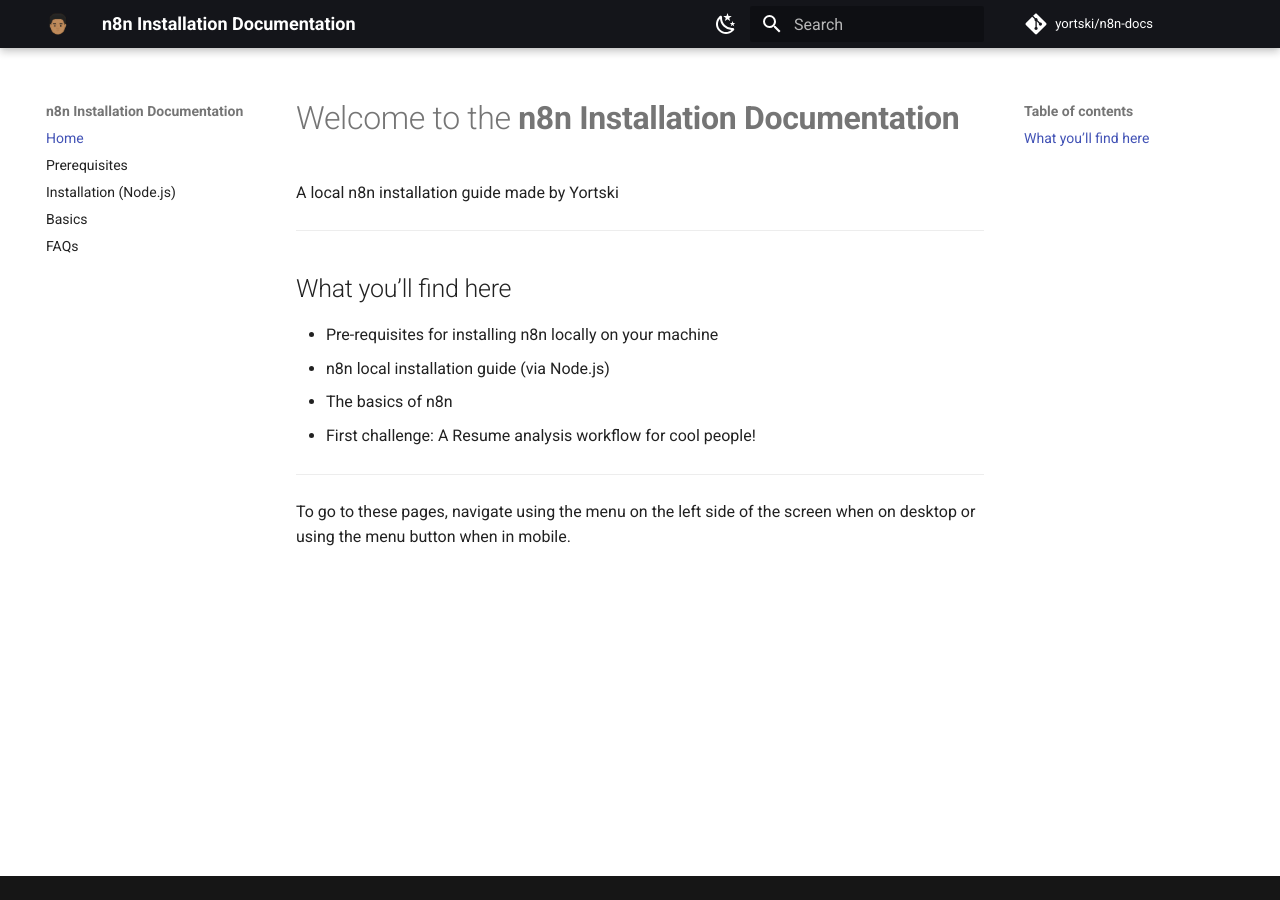
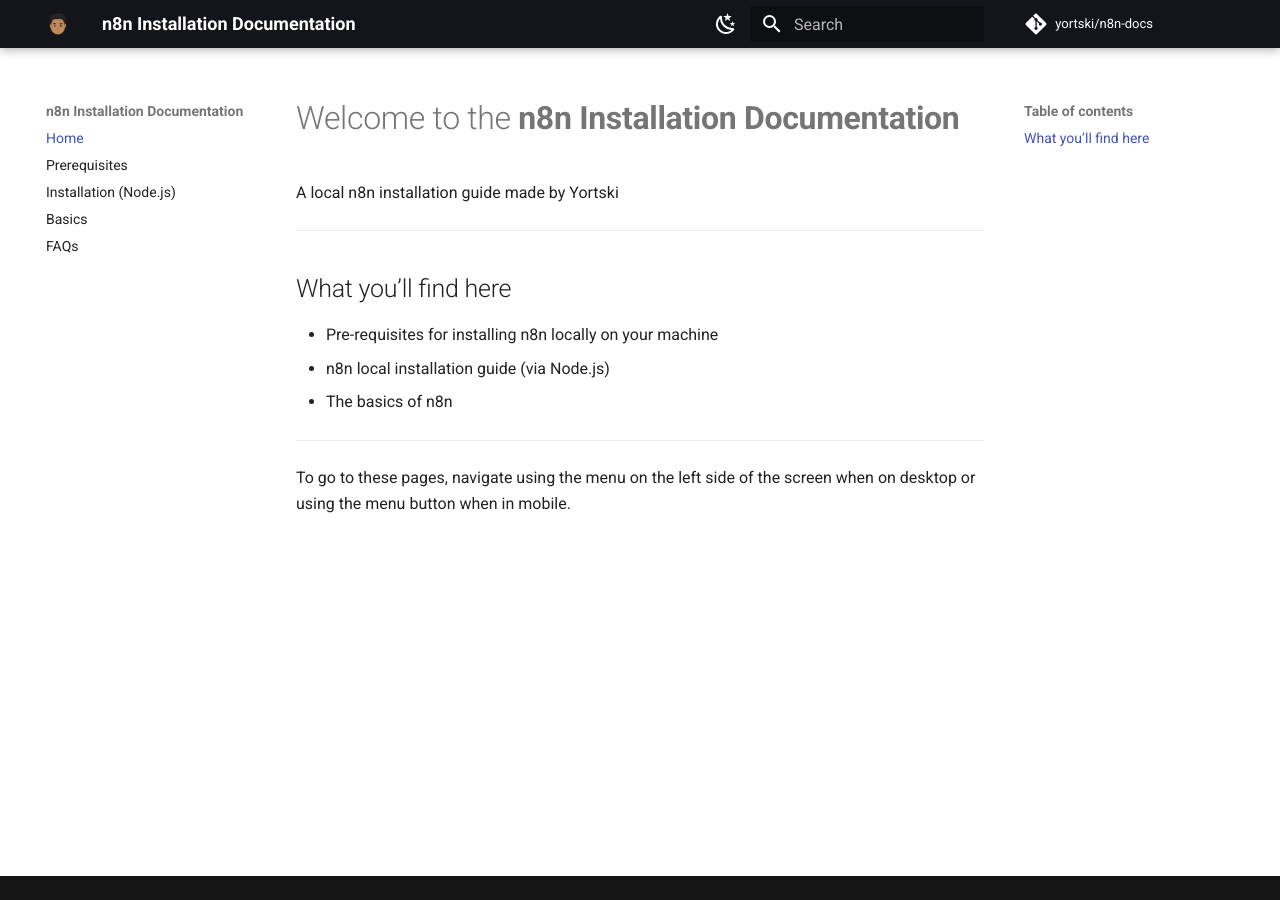
Before and after one commit to Yortski/n8n-docs, an MkDocs documentation site: the page built from docs/index.md, in a window 1280 px wide. Built offline with MkDocs 1.6.1 and Material for MkDocs 9.7.7, drawn with Linux system fonts in a browser that asks for light colours; comment, search, counter and statistics services are not loaded.

Commit message:
hid first challenge

```diff
--- a/docs/index.md
+++ b/docs/index.md
@@ -7,7 +7,7 @@
 - Pre-requisites for installing n8n locally on your machine
 - n8n local installation guide (via Node.js)
 - The basics of n8n
-- First challenge: A Resume analysis workflow for cool people!
+<!-- - First challenge: A Resume analysis workflow for cool people!  -->
 
 ***
 
```
